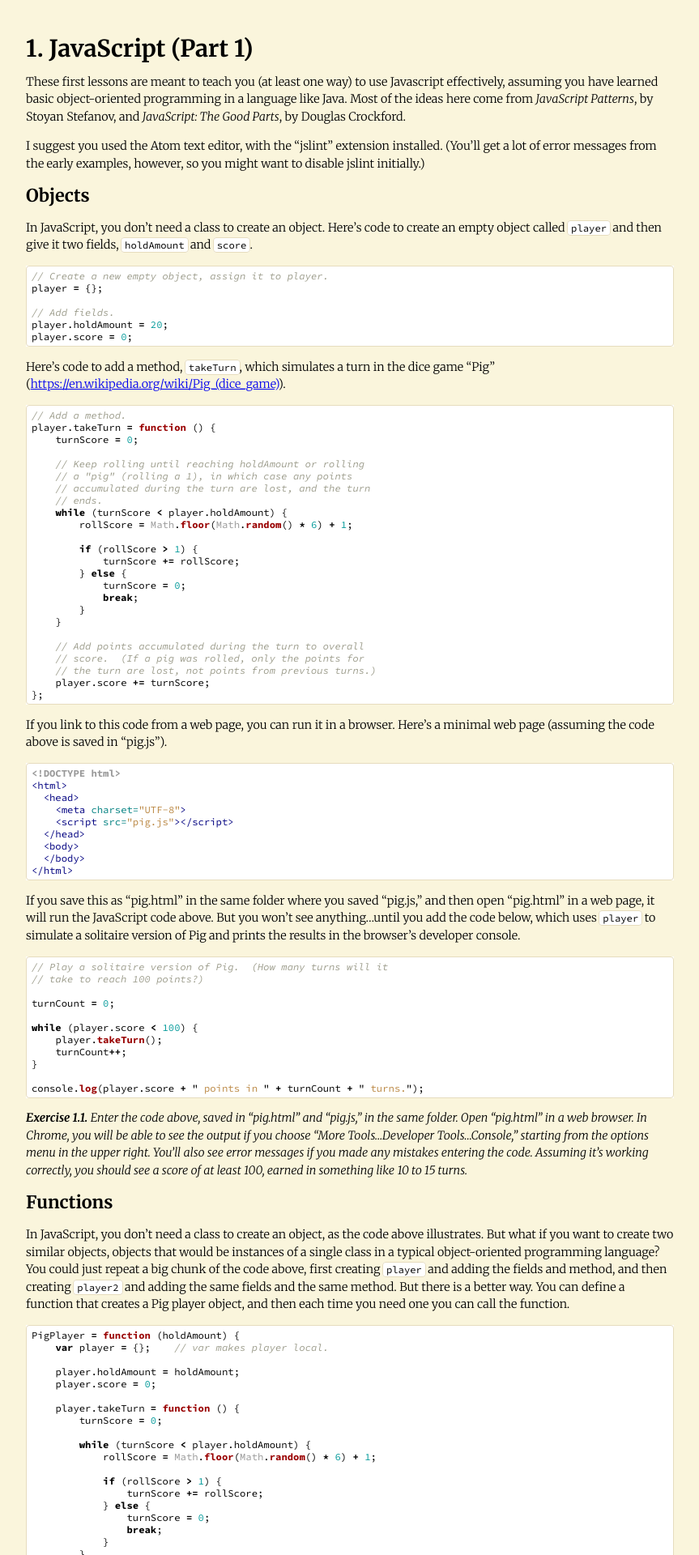
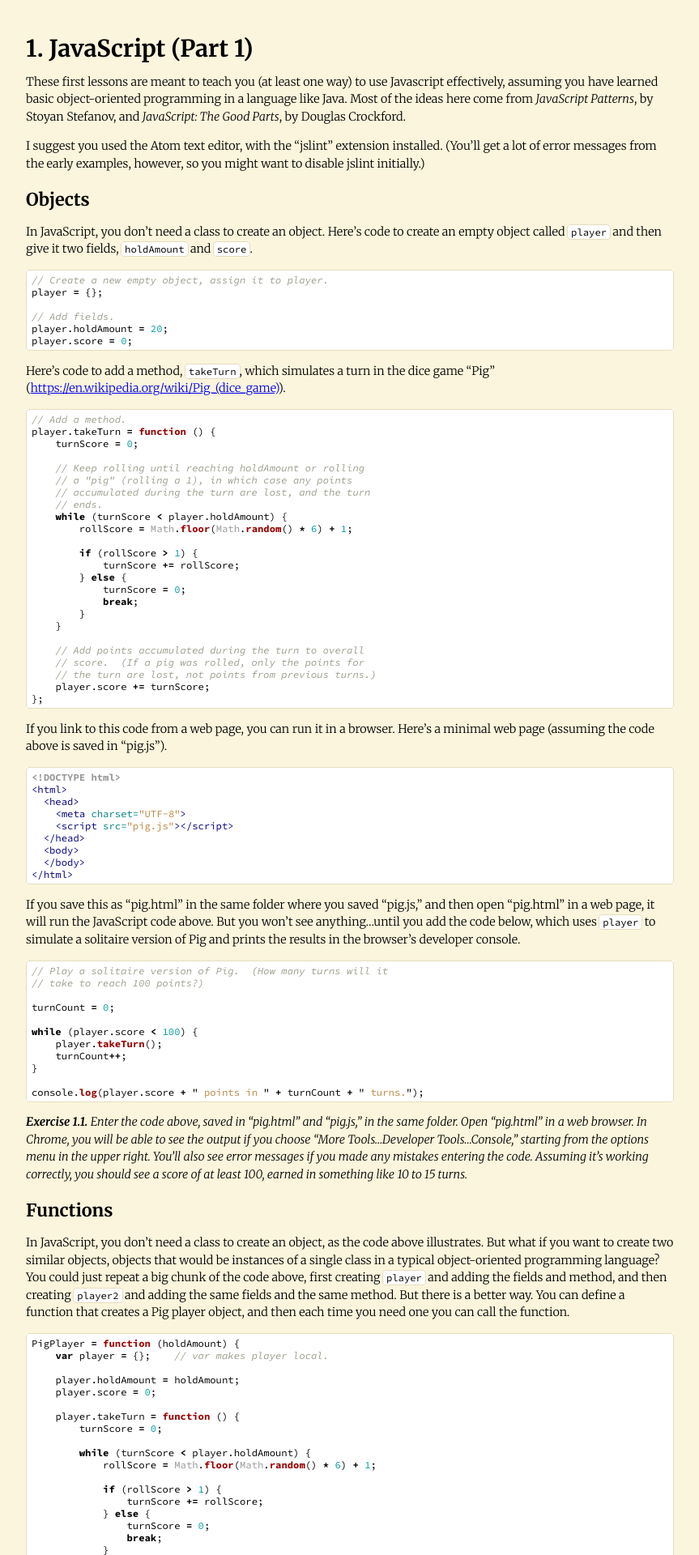
Before and after one commit to dvon/cgbk, a Jekyll site: the page built from _posts/2016-01-14-JavaScript-(Part-1).md, in a window 1280 px wide. Shown: the top 1920 px of the page at 81% size, without its empty margins (208-1071 px from the left). Built offline with Jekyll 4.4.1, drawn with Linux system fonts in a browser that asks for light colours; Markdown is read by kramdown in place of the engine named in the settings.

Commit message:
Space below pre, above h2.

```diff
--- a/css/style.css
+++ b/css/style.css
@@ -18,6 +18,10 @@
   margin-top: 50px;
 }
 
+h2 {
+  padding-top: 5px;
+}
+
 pre, code {
   font-family: "Source Code Pro";
   font-size: 85%;
@@ -30,6 +34,7 @@
 pre {
   padding: 4px;
   padding-left: 6px;
+  margin-bottom: 5px;
 }
 
 code {
```
